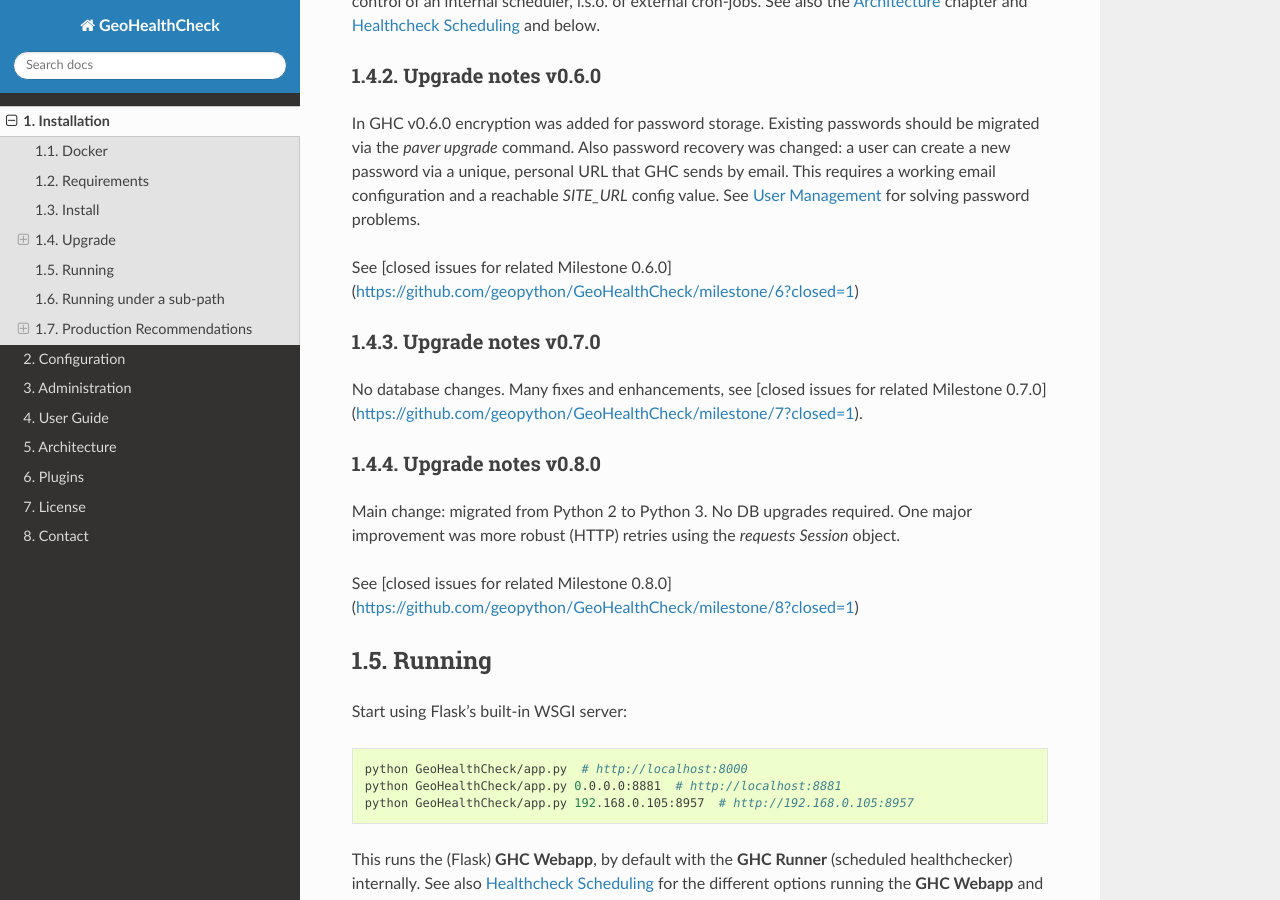
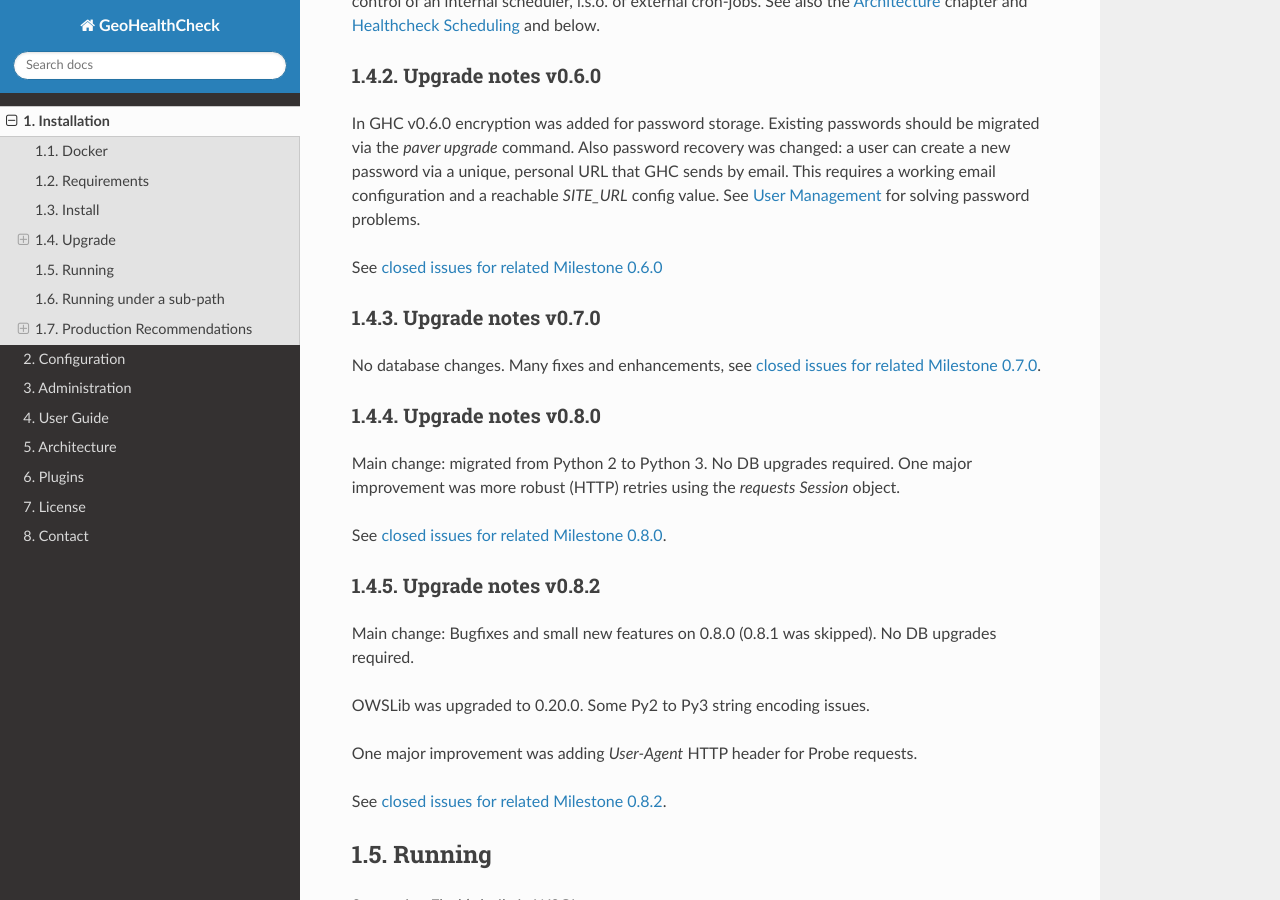
Before and after one commit to geopython/GeoHealthCheck, a Sphinx documentation site: the page built from docs/install.rst, in a window 1280 px wide and 900 px high, scrolled down 2491 px. Built offline with Sphinx 7.4.7 and the Read the Docs theme 2.0.0, drawn with Linux system fonts in a browser that asks for light colours.

Commit message:
Bump to v0.8.2 with Py3 string encoding quickfix - skipping 0.8.1

```diff
--- a/docs/install.rst
+++ b/docs/install.rst
@@ -136,12 +136,12 @@
 a unique, personal URL that GHC sends by email. This requires a working email configuration and a reachable
 `SITE_URL` config value. See :ref:`admin_user_mgt` for solving password problems.
 
-See [closed issues for related Milestone 0.6.0](https://github.com/geopython/GeoHealthCheck/milestone/6?closed=1)
+See `closed issues for related Milestone 0.6.0 <https://github.com/geopython/GeoHealthCheck/milestone/6?closed=1>`_
 
 Upgrade notes v0.7.0
 ....................
 
-No database changes. Many fixes and enhancements, see [closed issues for related Milestone 0.7.0](https://github.com/geopython/GeoHealthCheck/milestone/7?closed=1).
+No database changes. Many fixes and enhancements, see `closed issues for related Milestone 0.7.0 <https://github.com/geopython/GeoHealthCheck/milestone/7?closed=1>`_.
 
 Upgrade notes v0.8.0
 ....................
@@ -149,7 +149,18 @@
 Main change: migrated from Python 2 to Python 3. No DB upgrades required.
 One major improvement was more robust (HTTP) retries using the `requests` `Session` object.
 
-See [closed issues for related Milestone 0.8.0](https://github.com/geopython/GeoHealthCheck/milestone/8?closed=1)
+See `closed issues for related Milestone 0.8.0 <https://github.com/geopython/GeoHealthCheck/milestone/8?closed=1>`_.
+
+Upgrade notes v0.8.2
+....................
+
+Main change: Bugfixes and small new features on 0.8.0 (0.8.1 was skipped). No DB upgrades required.
+
+OWSLib was upgraded to 0.20.0. Some Py2 to Py3 string encoding issues.
+
+One major improvement was adding `User-Agent` HTTP header for Probe requests.
+
+See `closed issues for related Milestone 0.8.2 <https://github.com/geopython/GeoHealthCheck/milestone/9?closed=1>`_.
 
 Running
 -------
```
Also changed, not shown: 2 other files.
